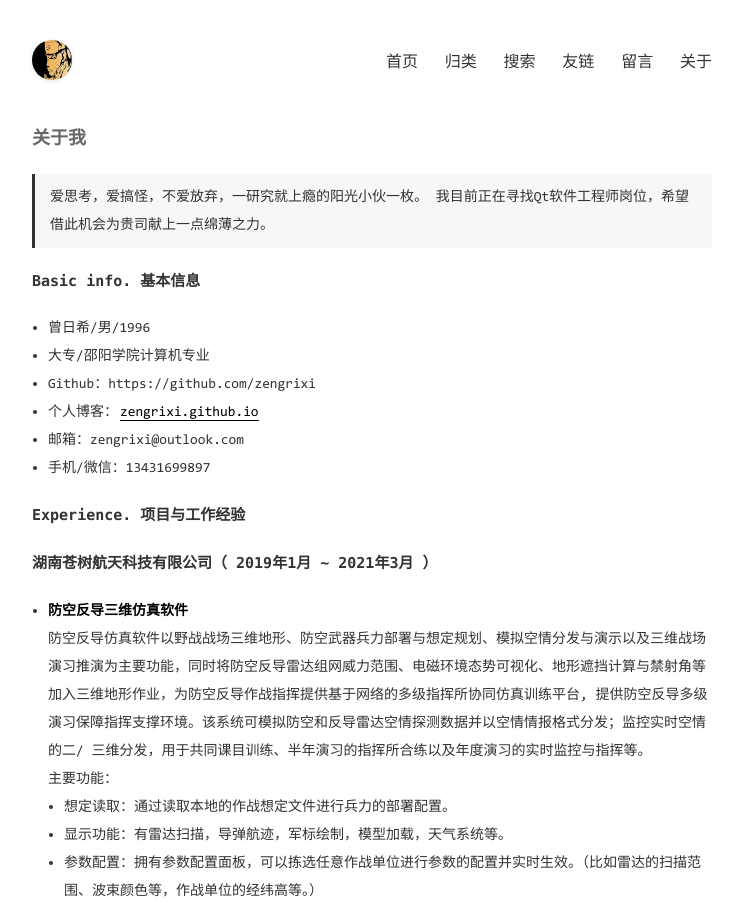
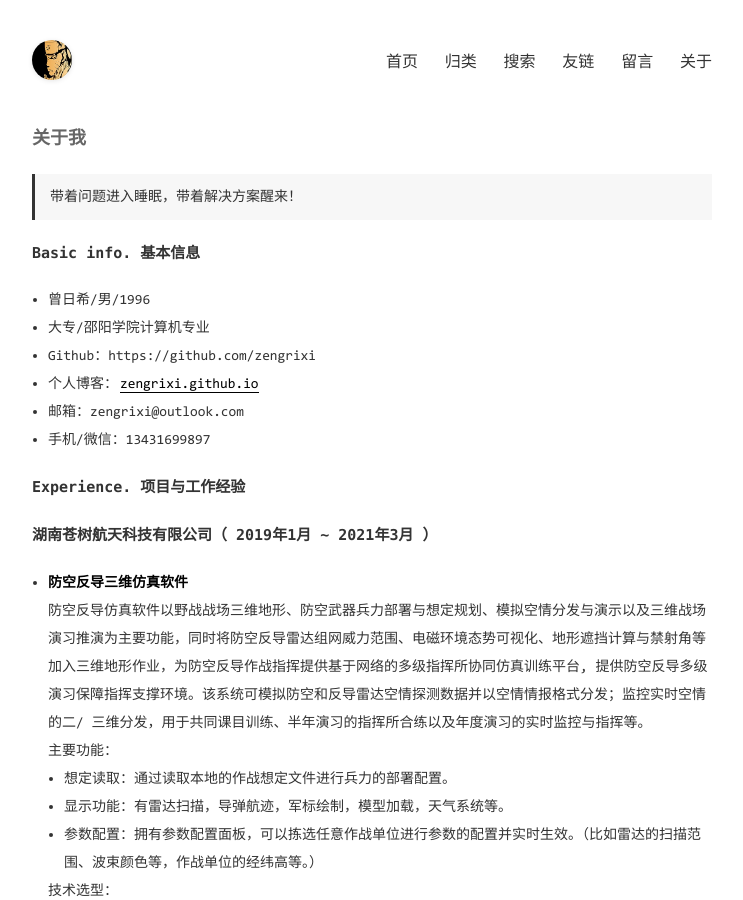
Before and after one commit to zengrixi/zengrixi.top, a Jekyll site: the page built from pages/about.md, in a window 1280 px wide and 900 px high. Shown: the whole window, without its empty margins (268-1011 px from the left). Built offline with Jekyll 4.4.1, drawn with Linux system fonts in a browser that asks for light colours; comment, search, counter and statistics services are not loaded; some of the changed text lies outside the part shown.

Commit message:
修改个人信息

```diff
--- a/pages/about.md
+++ b/pages/about.md
@@ -3,8 +3,7 @@ layout: mypost
 title: 关于我
 ---
 
-> 爱思考，爱搞怪，不爱放弃，一研究就上瘾的阳光小伙一枚。
-> 我目前正在寻找Qt软件工程师岗位，希望借此机会为贵司献上一点绵薄之力。
+> 带着问题进入睡眠，带着解决方案醒来！
 
 ### Basic info. 基本信息
 
```
Also changed, not shown: other parts of pages/about.md (+6 -0 lines).
